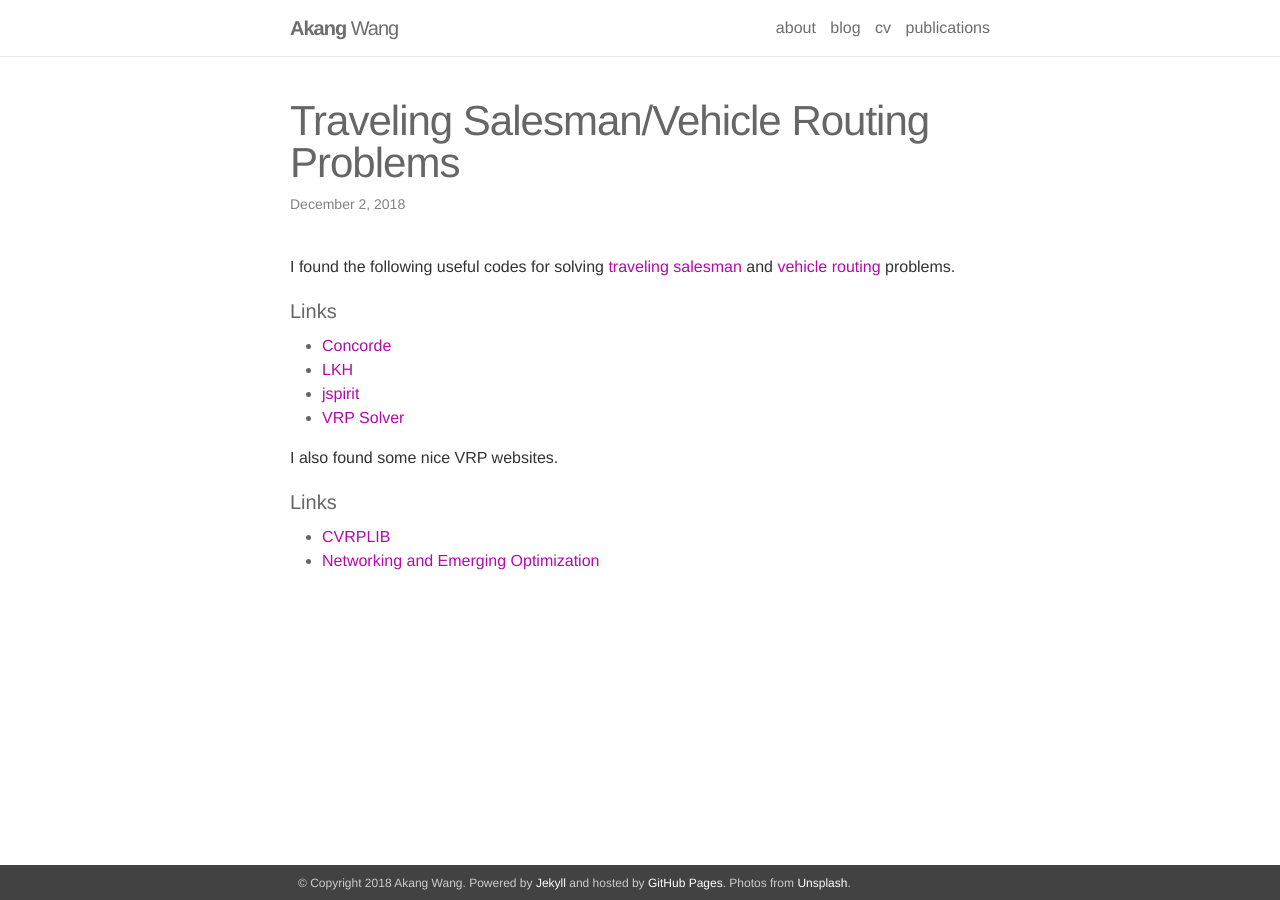
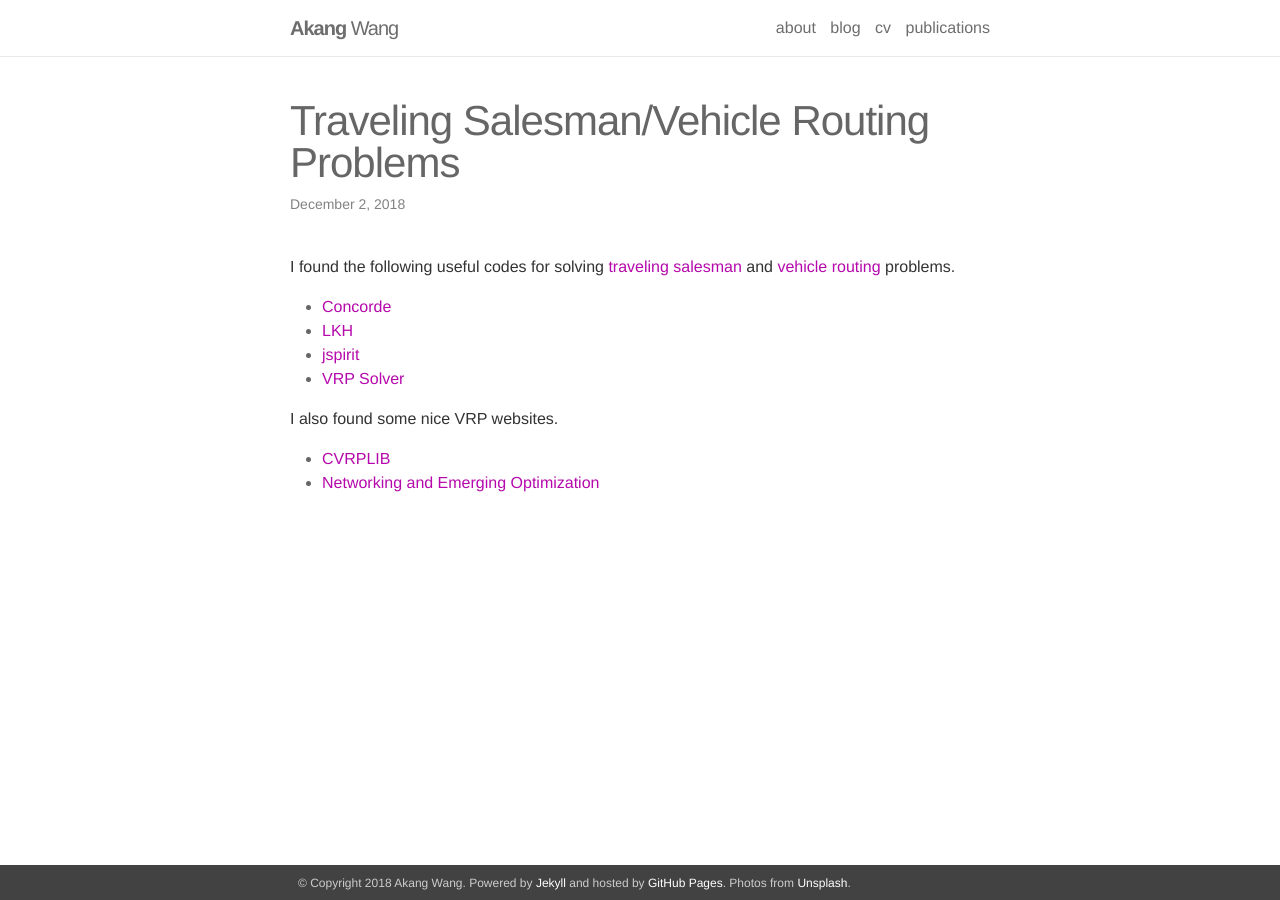
Before and after one commit to VINCENTW2046/akangw.github.io, a Jekyll site: the page built from _posts/2018-12-04-vehicle routing codes.md, in a window 1280 px wide. Built offline with Jekyll 4.4.1, drawn with Linux system fonts in a browser that asks for light colours.

Commit message:
Update 2018-12-04-vehicle routing codes.md

```diff
--- a/_posts/2018-12-04-vehicle routing codes.md
+++ b/_posts/2018-12-04-vehicle routing codes.md
@@ -7,7 +7,6 @@ description: useful codes for traveling salesman/vehicle routing
 
 I found the following useful codes for solving <a href="https://en.wikipedia.org/wiki/Travelling_salesman_problem" target="_blank">traveling salesman</a> and <a href="https://en.wikipedia.org/wiki/Vehicle_routing_problem" target="_blank">vehicle routing</a> problems.
 
-#### Links
 <ul>
     <li><a href="http://www.math.uwaterloo.ca/tsp/concorde/index.html" target="_blank">Concorde</a></li>
     <li><a href="http://akira.ruc.dk/~keld/research/LKH-3/" target="_blank">LKH</a></li>
@@ -17,7 +16,6 @@ I found the following useful codes for solving <a href="https://en.wikipedia.org
 
 I also found some nice VRP websites.
 
-#### Links
 <ul>
     <li><a href="http://vrp.galgos.inf.puc-rio.br/index.php/en/" target="_blank">CVRPLIB</a></li>
     <li><a href="http://neo.lcc.uma.es/vrp/" target="_blank">Networking and Emerging Optimization</a></li>
```
